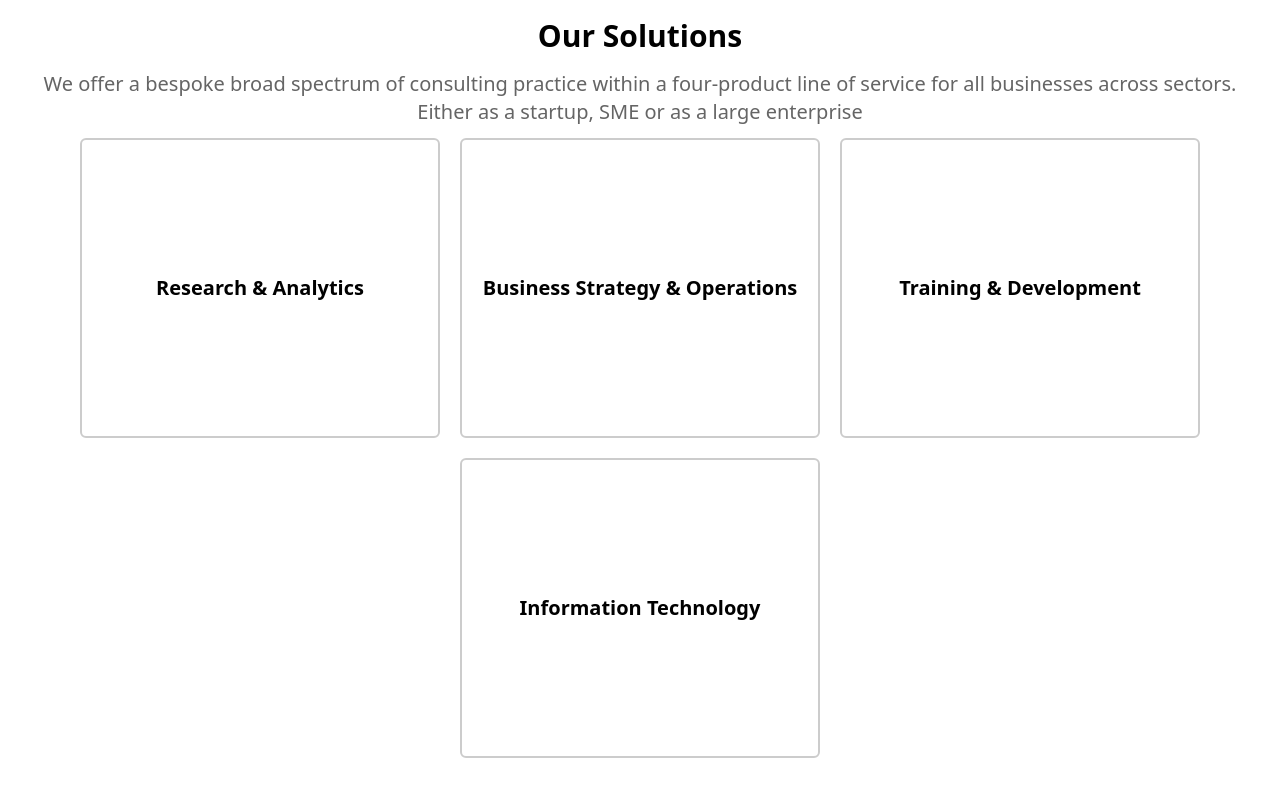
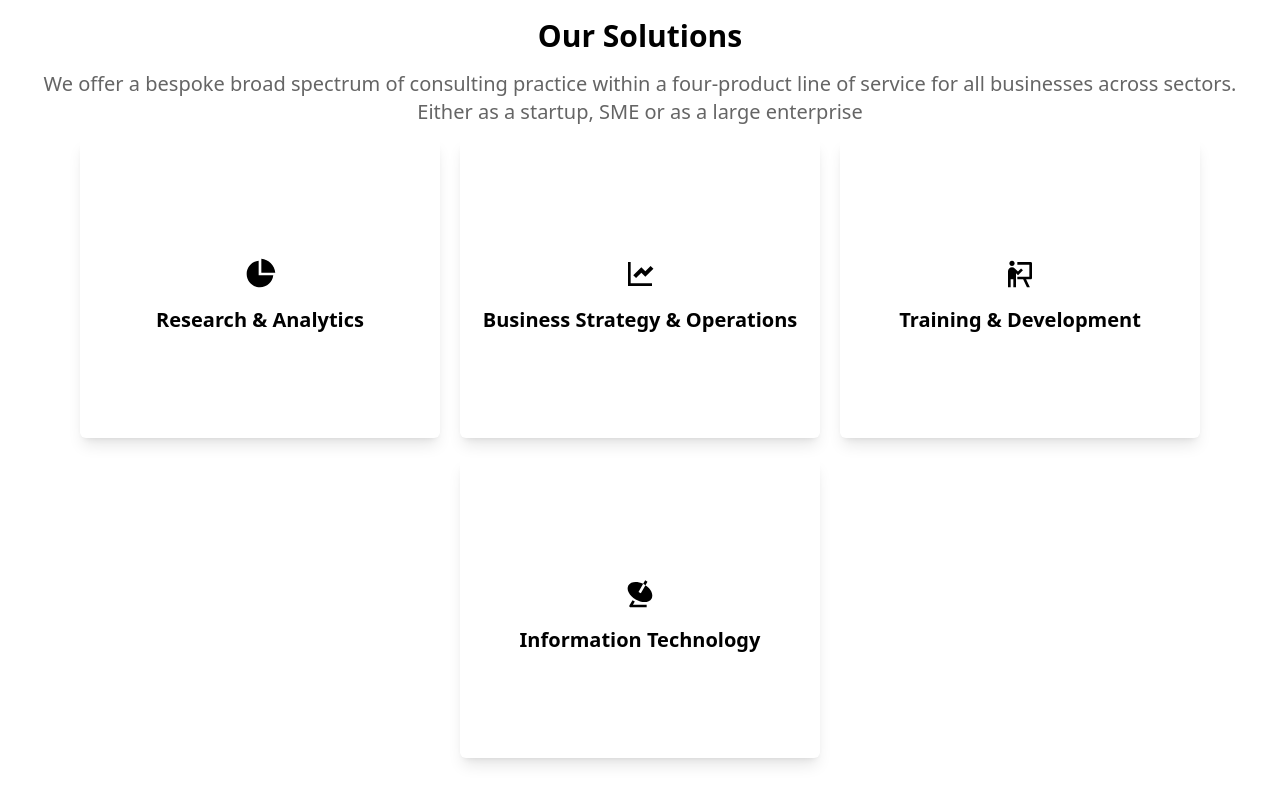
Before and after one commit to bfgglobalconsults/bfg-website, a Next.js app: page / in a window 1280 px wide. Shown: the part 600-1400 px from the top of the page. Built offline with nearby package versions, Linux system fonts and the light colour scheme.

Commit message:
box shadow added

```diff
--- a/src/app/globals.css
+++ b/src/app/globals.css
@@ -31,3 +31,25 @@
     text-wrap: balance;
   }
 }
+
+/* Front of the card */
+.front {
+  transform-style: preserve-3d;
+  transition: transform 0.6s;
+}
+
+/* Back of the card */
+.back {
+  transform-style: preserve-3d;
+  transition: transform 0.6s;
+  transform: rotateY(-180deg);
+}
+
+/* Applied when the card is flipped */
+.flipped .front {
+  transform: rotateY(180deg);
+}
+
+.flipped .back {
+  transform: rotateY(0deg);
+}
--- a/src/app/page.js
+++ b/src/app/page.js
@@ -16,24 +16,68 @@ export default function Main() {
     {
       id: 1,
       title: "Research & Analytics",
+      logo: (
+        <svg
+          xmlns="http://www.w3.org/2000/svg"
+          viewBox="0 0 24 24"
+          width="32"
+          height="32"
+          fill="currentColor"
+        >
+          <path d="M11 2.04935V13H21.9506C21.4489 18.0533 17.1853 22 12 22C6.47715 22 2 17.5228 2 12C2 6.81462 5.94668 2.55107 11 2.04935ZM13 0.542847C18.5535 1.02121 22.9788 5.4465 23.4571 11H13V0.542847Z"></path>
+        </svg>
+      ),
       content:
         "We provide startups, and SMEs with valuable insights and information that can inform business strategies, decision-making processes, and problem-solving efforts. We serve as an impartial partner for businesses in the process of gathering, analyzing and interpreting data in order to make informed decisions",
     },
     {
       id: 2,
       title: "Business Strategy & Operations",
+      logo: (
+        <svg
+          xmlns="http://www.w3.org/2000/svg"
+          viewBox="0 0 24 24"
+          width="32"
+          height="32"
+          fill="currentColor"
+        >
+          <path d="M5 3V19H21V21H3V3H5ZM19.9393 5.93934L22.0607 8.06066L16 14.1213L13 11.121L9.06066 15.0607L6.93934 12.9393L13 6.87868L16 9.879L19.9393 5.93934Z"></path>
+        </svg>
+      ),
       content:
         "Earn your business the ability to achieve desired goals through the development and implementation of plans and processes aimed at improving competitiveness. Through this service, we help startups and SMEs align their operations with their overall business objectives, streamline processes and optimise resources.",
     },
     {
       id: 3,
       title: "Training & Development",
+      logo: (
+        <svg
+          xmlns="http://www.w3.org/2000/svg"
+          viewBox="0 0 24 24"
+          width="32"
+          height="32"
+          fill="currentColor"
+        >
+          <path d="M8 4C8 5.10457 7.10457 6 6 6 4.89543 6 4 5.10457 4 4 4 2.89543 4.89543 2 6 2 7.10457 2 8 2.89543 8 4ZM5 16V22H3V10C3 8.34315 4.34315 7 6 7 6.82059 7 7.56423 7.32946 8.10585 7.86333L10.4803 10.1057 12.7931 7.79289 14.2073 9.20711 10.5201 12.8943 9 11.4587V22H7V16H5ZM10 5H19V14H10V16H14.3654L17.1889 22H19.3993L16.5758 16H20C20.5523 16 21 15.5523 21 15V4C21 3.44772 20.5523 3 20 3H10V5Z"></path>
+        </svg>
+      ),
       content:
         "Improve job performance through employee training. Win the process of enhancing the skills, knowledge and abilities of employees to perform their jobs more  effectively. Through this solution, we help startups and SMEs improve their overall performance by investing in the development of their employees. ",
     },
     {
       id: 4,
       title: "Information Technology",
+      logo: (
+        <svg
+          xmlns="http://www.w3.org/2000/svg"
+          viewBox="0 0 24 24"
+          width="32"
+          height="32"
+          fill="currentColor"
+        >
+          <path d="M14.3685 4.39807L10.8842 10.433L12.6163 11.433L16.1006 5.39807C20.27 8.17002 22.4058 12.4771 20.6605 15.5C18.8003 18.7221 13.4717 18.8551 8.75027 16.1292C4.0289 13.4033 1.47976 8.72208 3.34002 5.50001C5.08527 2.47715 9.88324 2.17321 14.3685 4.39807ZM15.8842 1.77277L17.6163 2.77277L16.1163 5.37084L14.3842 4.37084L15.8842 1.77277ZM6.73233 20H17.0003V22H5.01761C4.94008 22.0014 4.86194 21.9938 4.78481 21.9768C4.77025 21.9735 4.7558 21.97 4.74147 21.9662C4.6589 21.944 4.57784 21.9108 4.50028 21.866C4.47106 21.8492 4.44301 21.831 4.41616 21.8118C4.30161 21.7292 4.20524 21.623 4.1342 21.5003C4.06328 21.3772 4.01939 21.2404 4.00518 21.0997C4.00446 21.0924 4.00381 21.085 4.00325 21.0777C3.98786 20.883 4.02924 20.6819 4.13425 20.5L6.38425 16.6029L8.1163 17.6029L6.73233 20Z"></path>
+        </svg>
+      ),
       content:
         "Boost your business growth with digital tools. We take you through the process of designing and developing cutting-edge technology to enhance business effectiveness, ranging from web development and artificial intelligence to machine learning and block chain technology.  ",
     },
@@ -86,7 +130,9 @@ export default function Main() {
           </div>
         </div>
         <div className="p-[40px]">
-          <h3 className="my-4 text-3xl  font-bold text-center">Our Solutions</h3>
+          <h3 className="my-4 text-3xl  font-bold text-center">
+            Our Solutions
+          </h3>
           <p className="text-xl text-[#656565] text-center my-3">
             We offer a bespoke broad spectrum of consulting practice within a
             four-product line of service for all businesses across sectors.
@@ -97,7 +143,7 @@ export default function Main() {
               {cards.map((card) => (
                 <div
                   key={card.id}
-                  className={`w-[30%] h-[300px] border-2 rounded-md border-[#ccc] p-[20px] cursor-pointer text-center hover:border-[#016EF8] transition-all duration-300 ease-in-out  ${
+                  className={`w-[30%] h-[300px] shadow-lg rounded-md  p-[20px] cursor-pointer text-center hover:border hover:border-black transition-all duration-300 ease-in-out  ${
                     selectedCard === card.id
                       ? toggle
                         ? "bg-[#016EF8] text-white"
@@ -106,6 +152,9 @@ export default function Main() {
                   } flex flex-col justify-center`}
                   onClick={() => handleClick(card.id)}
                 >
+                  {selectedCard !== card.id && (
+                    <span className="my-4 mx-auto">{card.logo}</span>
+                  )}{" "}
                   <h2 className="text-xl font-bold">{card.title}</h2>
                   {selectedCard === card.id && (
                     <p className="text-lg p-2">{card.content}</p>
```
